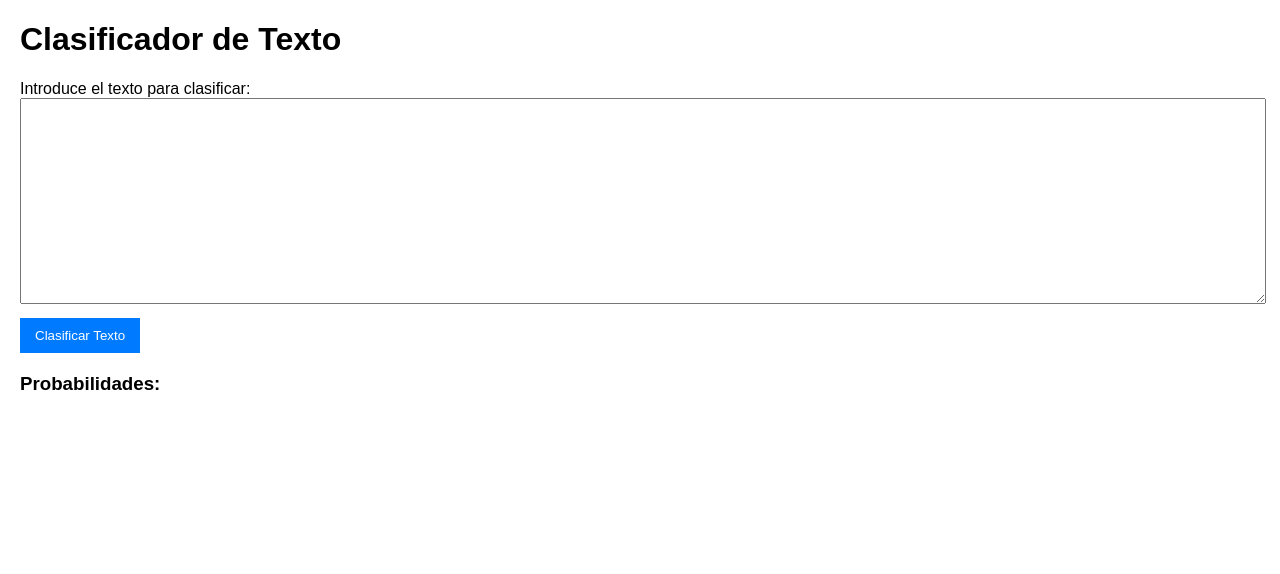
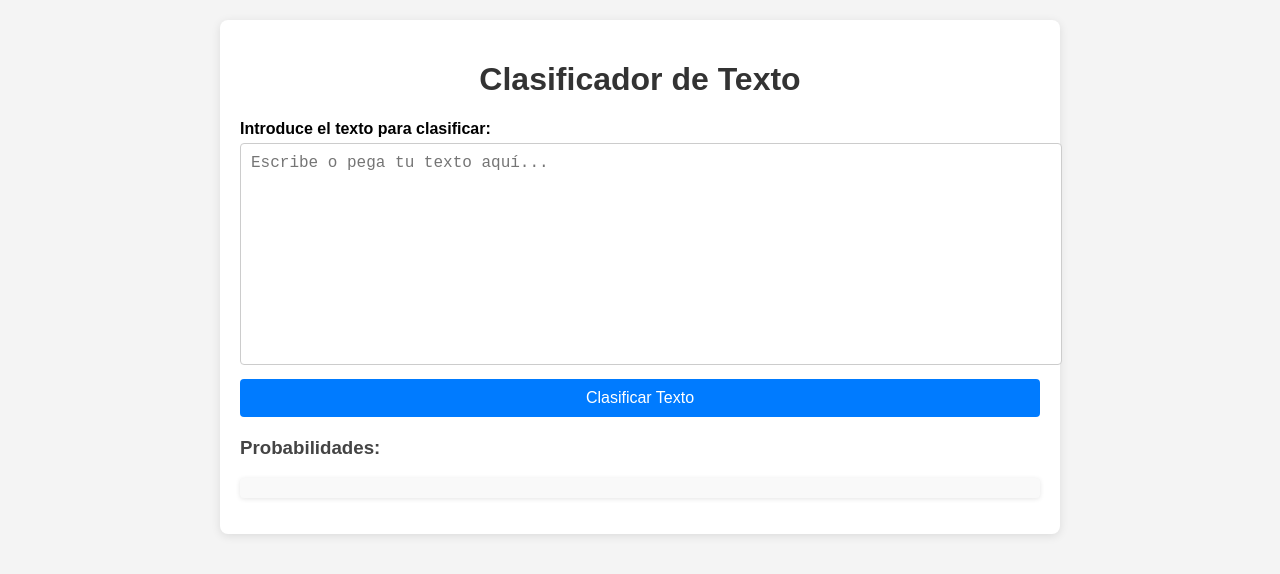
Before and after one commit to JumpCraft08/Text-Type-IA, a plain HTML site: page index.html in a window 1280 px wide. Drawn offline with Linux system fonts and the light colour scheme.

Commit message:
Model updated
Model is better now

```diff
--- a/index.html
+++ b/index.html
@@ -7,41 +7,83 @@
     <style>
         body {
             font-family: Arial, sans-serif;
-            margin: 20px;
+            background-color: #f4f4f4;
+            margin: 0;
+            padding: 20px;
+        }
+        .container {
+            max-width: 800px;
+            margin: auto;
+            background: white;
+            padding: 20px;
+            border-radius: 8px;
+            box-shadow: 0 2px 10px rgba(0, 0, 0, 0.1);
+        }
+        h1 {
+            text-align: center;
+            color: #333;
+        }
+        label {
+            font-weight: bold;
+            margin-bottom: 5px;
+            display: block;
         }
         textarea {
             width: 100%;
             height: 200px;
             margin-bottom: 10px;
+            border: 1px solid #ccc;
+            border-radius: 4px;
+            padding: 10px;
+            font-size: 16px;
+            resize: none;
         }
         button {
             padding: 10px 15px;
             background-color: #007BFF;
             color: white;
             border: none;
+            border-radius: 4px;
             cursor: pointer;
+            font-size: 16px;
+            transition: background-color 0.3s;
+            width: 100%;
         }
         button:hover {
             background-color: #0056b3;
         }
         h2, h3 {
             margin-top: 20px;
+            color: #444;
         }
         #probabilidades {
             list-style-type: none;
             padding: 0;
+            background-color: #f9f9f9;
+            border-radius: 4px;
+            padding: 10px;
+            box-shadow: 0 1px 5px rgba(0, 0, 0, 0.1);
+        }
+        #probabilidades li {
+            padding: 5px 0;
+            border-bottom: 1px solid #eaeaea;
+        }
+        #probabilidades li:last-child {
+            border-bottom: none;
         }
     </style>
 </head>
 <body>
+    <div class="container">
         <h1>Clasificador de Texto</h1>
         <label for="texto">Introduce el texto para clasificar:</label>
-    <textarea id="texto"></textarea>
+        <textarea id="texto" placeholder="Escribe o pega tu texto aquí..."></textarea>
         <button onclick="clasificarTexto()">Clasificar Texto</button>
 
         <h2 id="resultado"></h2>
         <h3>Probabilidades:</h3>
         <ul id="probabilidades"></ul>
+    </div>
 
     <script>
         async function clasificarTexto() {
```
Also changed, not shown: 6 other files. Lines whose indentation alone changed are shown as unchanged.
